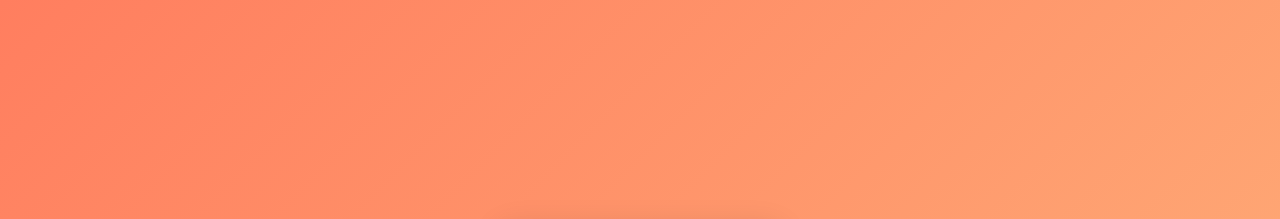
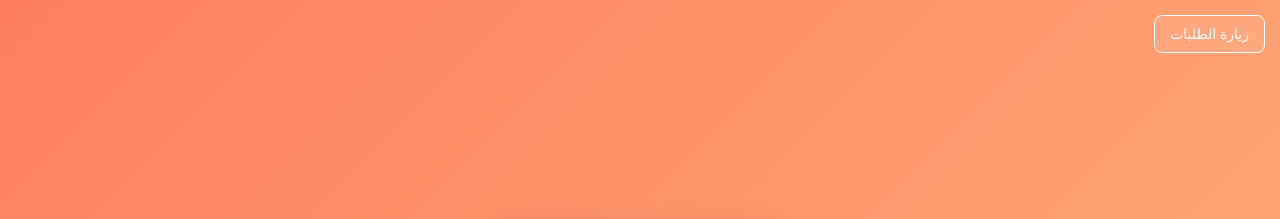
Before and after one commit to Mohavii/summer_camp, a plain HTML site: page index.html in a window 1280 px wide. Shown: the top 219 px of the page. Drawn offline with Linux system fonts and the light colour scheme.

Commit message:
Update index.html

```diff
--- a/index.html
+++ b/index.html
@@ -69,9 +69,30 @@
         width: 90%;
       }
     }
+
+    .hyperlink-button {
+      position: fixed;
+      top: 15px;
+      right: 15px;
+      background-color: rgba(255, 255, 255, 0.1);
+      border: 1px solid #fff;
+      color: #fff;
+      padding: 10px 15px;
+      border-radius: 8px;
+      font-size: 14px;
+      text-decoration: none;
+      cursor: pointer;
+      transition: background-color 0.3s ease, color 0.3s ease;
+    }
+    .hyperlink-button:hover {
+      background-color: #fff;
+      color: #ff7e5f;
+    }
   </style>
 </head>
 <body>
+  <a href="https://mohavii.github.io/creative_canvas/order.html" class="hyperlink-button">زيارة الطلبات</a>
+
   <div class="container">
     <h1>التسجيل</h1>
     <form id="registrationForm">
```
